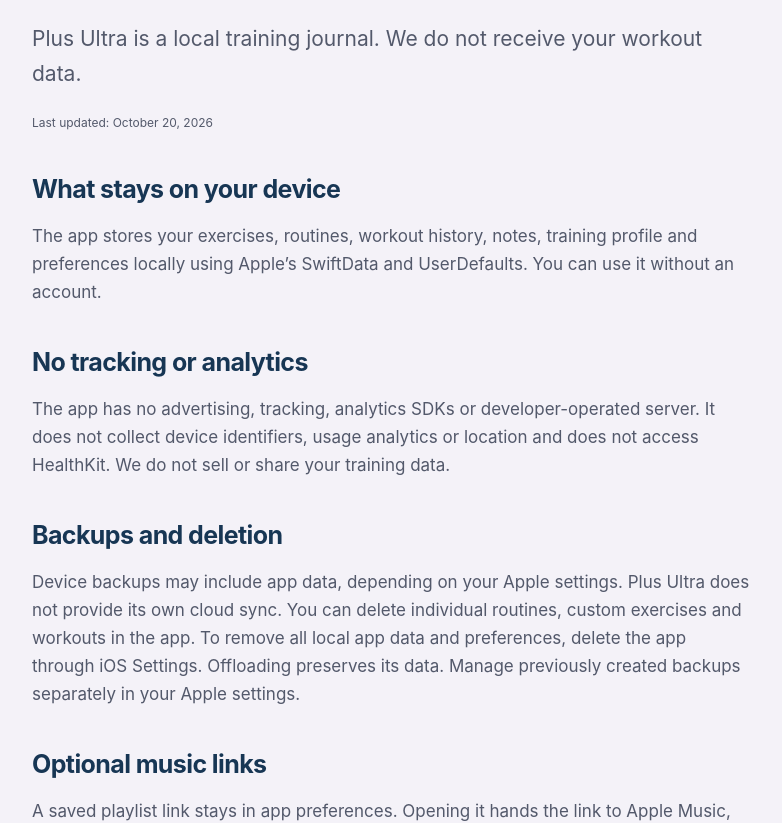
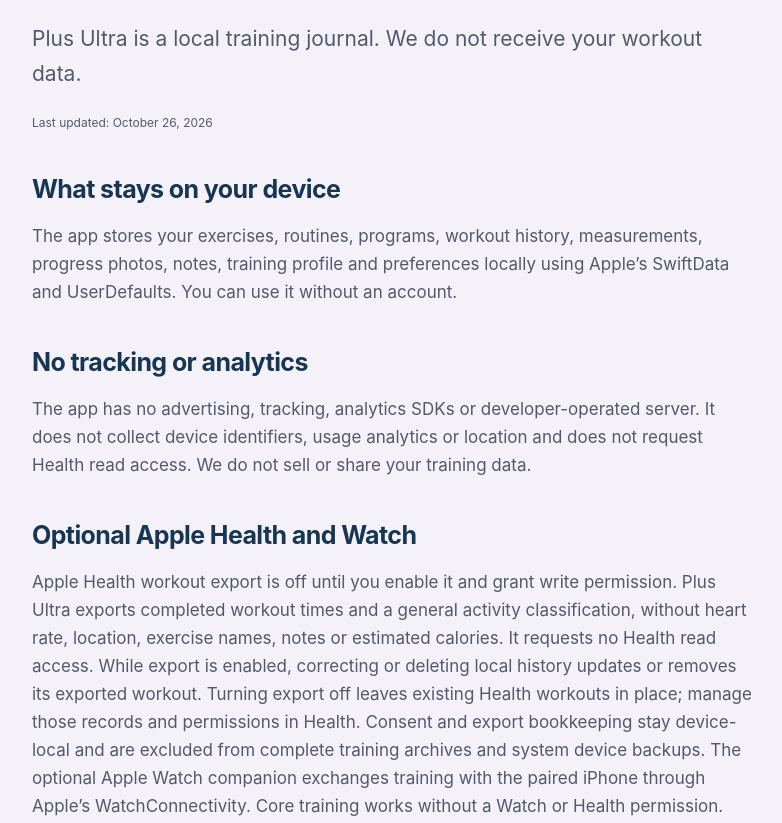
Before and after one commit to anguskong/plusultra-website, a plain HTML site: page privacy.html in a window 1280 px wide. Shown: the part 280-1103 px from the top of the page, without its empty margins (248-1030 px from the left). Drawn offline with Linux system fonts and the light colour scheme.

Commit message:
Correct Plus Ultra privacy and support for the local training update

```diff
--- a/privacy.html
+++ b/privacy.html
@@ -2,10 +2,11 @@
 <html lang="en"><head><meta charset="utf-8"><meta name="viewport" content="width=device-width, initial-scale=1"><meta name="description" content="How Plus Ultra handles local training data, backups, music links and support requests."><meta name="theme-color" content="#173654"><title>Privacy Policy — Plus Ultra</title><link rel="icon" type="image/png" href="plusultra-icon.png"><link rel="stylesheet" href="style.css"></head>
 <body><a class="skip" href="#main">Skip to content</a>
 <header class="container"><a class="brand" href="index.html"><img src="plusultra-icon.png" width="44" height="44" alt=""><span>Plus Ultra</span></a><nav aria-label="Main"><a href="index.html">Home</a><a href="support.html">Support</a><a href="privacy.html">Privacy</a></nav></header><main id="main" class="container">
-<article class="prose"><p class="eyebrow">YOUR JOURNAL STAYS YOURS</p><h1>Privacy policy</h1><p class="lead">Plus Ultra is a local training journal. We do not receive your workout data.</p><p class="small">Last updated: October 20, 2026</p>
-<section><h2>What stays on your device</h2><p>The app stores your exercises, routines, workout history, notes, training profile and preferences locally using Apple’s SwiftData and UserDefaults. You can use it without an account.</p></section>
-<section><h2>No tracking or analytics</h2><p>The app has no advertising, tracking, analytics SDKs or developer-operated server. It does not collect device identifiers, usage analytics or location and does not access HealthKit. We do not sell or share your training data.</p></section>
-<section><h2>Backups and deletion</h2><p>Device backups may include app data, depending on your Apple settings. Plus Ultra does not provide its own cloud sync. You can delete individual routines, custom exercises and workouts in the app. To remove all local app data and preferences, delete the app through iOS Settings. Offloading preserves its data. Manage previously created backups separately in your Apple settings.</p></section>
+<article class="prose"><p class="eyebrow">YOUR JOURNAL STAYS YOURS</p><h1>Privacy policy</h1><p class="lead">Plus Ultra is a local training journal. We do not receive your workout data.</p><p class="small">Last updated: October 26, 2026</p>
+<section><h2>What stays on your device</h2><p>The app stores your exercises, routines, programs, workout history, measurements, progress photos, notes, training profile and preferences locally using Apple’s SwiftData and UserDefaults. You can use it without an account.</p></section>
+<section><h2>No tracking or analytics</h2><p>The app has no advertising, tracking, analytics SDKs or developer-operated server. It does not collect device identifiers, usage analytics or location and does not request Health read access. We do not sell or share your training data.</p></section>
+<section><h2>Optional Apple Health and Watch</h2><p>Apple Health workout export is off until you enable it and grant write permission. Plus Ultra exports completed workout times and a general activity classification, without heart rate, location, exercise names, notes or estimated calories. It requests no Health read access. While export is enabled, correcting or deleting local history updates or removes its exported workout. Turning export off leaves existing Health workouts in place; manage those records and permissions in Health. Consent and export bookkeeping stay device-local and are excluded from complete training archives and system device backups. The optional Apple Watch companion exchanges training with the paired iPhone through Apple’s WatchConnectivity. Core training works without a Watch or Health permission.</p></section>
+<section><h2>Backups and deletion</h2><p>Profile → Workout data exports complete .plusultra archives and workout CSV files. Files are processed locally. You choose their destination; a cloud drive or other app you select may transfer them under its own policy. Restoring a complete archive replaces local training after preview and confirmation. Device backups may include app data, depending on your Apple settings. Plus Ultra does not provide its own cloud sync. You can delete individual routines, custom exercises and workouts in the app. To remove all local app data and preferences, delete the app through iOS Settings. Offloading preserves its data. Manage previously created backups separately in your Apple settings.</p></section>
 <section><h2>Optional music links</h2><p>A saved playlist link stays in app preferences. Opening it hands the link to Apple Music, Spotify or YouTube Music through iOS. The service processes that request under its own privacy policy. We do not receive your listening activity or music account information.</p></section>
 <section><h2>When you contact support</h2><p>If you email us, we receive your email address and anything you choose to include. We use that information to respond to your request. Please avoid sharing private workout or health information. Contact: <span class="contact" data-u="plusultra" data-d="arsci.com"><noscript>plusultra at arsci dot com</noscript></span>.</p></section>
 <section><h2>This website</h2><p>These pages use no cookies, analytics, advertising or external fonts. The hosting provider may process ordinary request information such as IP addresses and access logs to deliver the site. Those requests do not include your local app training records.</p></section>
```
Also changed, not shown: support.html (+1 -1 lines).
